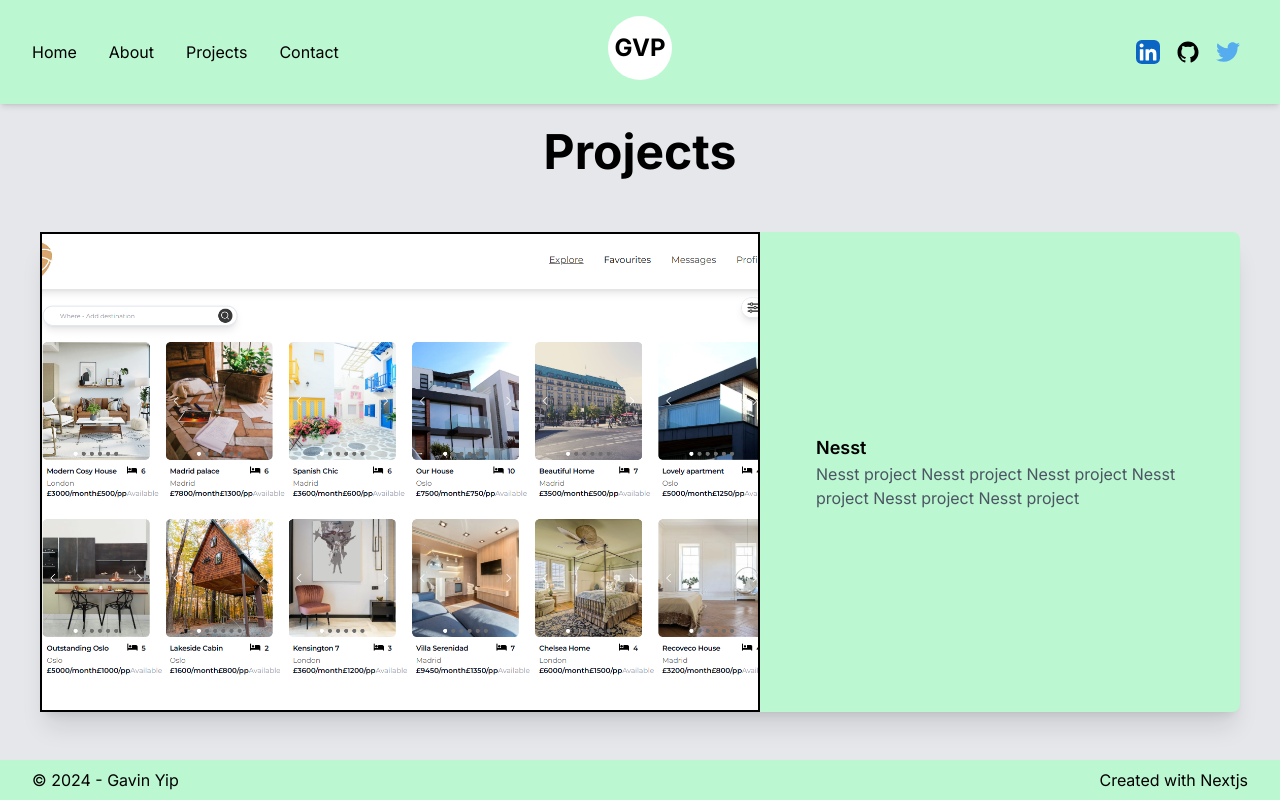
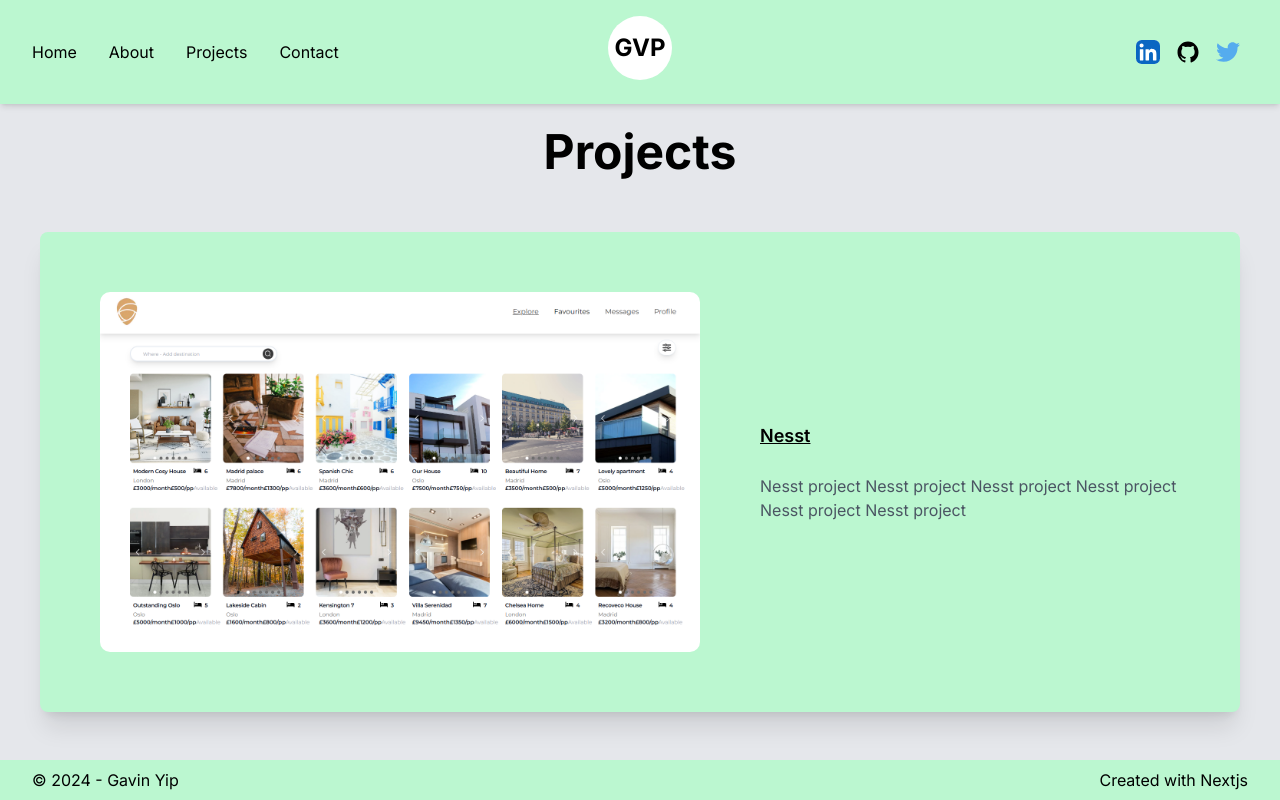
Before and after one commit to Gavinpiy/portfolio, a Next.js app: page /projects in a window 1280 px wide. Built offline with nearby package versions, Linux system fonts and the light colour scheme.

Commit message:
added framer motions and links to project images

```diff
--- a/components/Project.jsx
+++ b/components/Project.jsx
@@ -1,23 +1,40 @@
+"use client";
 import React from "react";
 import Image from "next/image";
 import data from "./data.json";
+import Link from "next/link";
+import { motion } from "framer-motion";
 
 const Project = ({ project, index }) => {
   return (
     <div className="grid grid-cols-10 items-center w-full h-[60vh] bg-green-200 justify-center rounded-lg shadow-xl">
       {index % 2 === 0 ? (
         <>
-          <div className="relative col-span-6 items-center justify-center border-solid border-black border-2 h-full w-full">
-            <Image
+          <div className="relative col-span-6 justify-center h-full w-full flex items-center rounded-lg">
+            <motion.div
+              className="flex justify-center items-center"
+              whileHover={{ scale: 1.05 }}
+            >
+              <Link href={project.deployed || "#"}>
+                <img
                   src={project.url ? project.url : "/images/placeholder.png"}
                   alt={project.alt}
-              layout="fill"
-              objectFit="cover"
-              rounded="lg"
+                  height="600"
+                  width="600"
+                  style={{
+                    objectFit: "cover",
+                    borderRadius: "10px",
+                  }}
+                  loading="lazy"
+                  className="rounded-lg"
                 />
+              </Link>
+            </motion.div>
           </div>
-          <div className="ml-14 col-span-4">
-            <h1 className="text-lg font-semibold">{project.title}</h1>
+          <div className="col-span-4">
+            <h1 className="text-lg font-semibold underline">{project.title}</h1>
+
+            <br></br>
             <p className="text-gray-600 pr-5">{project.description}</p>
           </div>
         </>
@@ -27,13 +44,28 @@ const Project = ({ project, index }) => {
             <h1 className="text-lg font-semibold">{project.title}</h1>
             <p className="text-gray-600 pr-5">{project.description}</p>
           </div>
-          <div className="relative col-span-6 items-center justify-center border-solid border-black border-2 h-full w-full">
-            <Image
+          <div className="relative col-span-6 justify-center h-full w-full flex items-center rounded-lg">
+            <div className="flex justify-center items-center">
+              <motion.div
+                className="flex justify-center items-center"
+                whileHover={{ scale: 1.05 }}
+              >
+                <Link href={project.deployed || "#"}>
+                  <img
                     src={project.url ? project.url : "/images/placeholder.png"}
                     alt={project.alt}
-              layout="fill"
-              objectFit="cover"
+                    height="600"
+                    width="600"
+                    style={{
+                      objectFit: "cover",
+                      borderRadius: "10px",
+                    }}
+                    loading="lazy"
+                    className="rounded-lg"
                   />
+                </Link>
+              </motion.div>
+            </div>
           </div>
         </>
       )}
--- a/components/data.json
+++ b/components/data.json
@@ -4,7 +4,8 @@
     "url": "/images/Nesst.png",
     "title": "Nesst",
     "description": "Nesst project Nesst project Nesst project Nesst project Nesst project Nesst project ",
-    "alt": "Nesst project"
+    "alt": "Nesst project",
+    "deployed": "https://nesst.vercel.app/"
   },
 
   {
@@ -12,21 +13,24 @@
     "url": "/images/Stickman.png",
     "title": "Stickman",
     "description": "Stickman StickmanStickmanStickman Stickman Stickman Stickman Stickman Stickman ",
-    "alt": "Stickman"
+    "alt": "Stickman",
+    "deployed": "https://stick-man.vercel.app/"
   },
   {
     "id": "2",
     "url": "/images/Revision.png",
     "title": "Revision Tool",
     "description": "Revision Tool Revision Tool Revision ToolRevision Tool Revision Tool Revision Tool ",
-    "alt": "Revision Tool"
+    "alt": "Revision Tool",
+    "deployed": "https://bc15-w8-project-front-end-tech-ti-tens-tau.vercel.app/"
   },
   {
     "id": "4",
     "url": "/images/Dictionary.png",
     "title": "Dictionary",
     "description": "Nesst project Nesst project Nesst project Nesst project Nesst project Nesst project ",
-    "alt": "Dictionary"
+    "alt": "Dictionary",
+    "deployed": "https://bc15-w3-recap-task-fetch-challenge-gavinpiy.vercel.app/"
   },
 
   {
```
Lines whose indentation alone changed are shown as unchanged.
